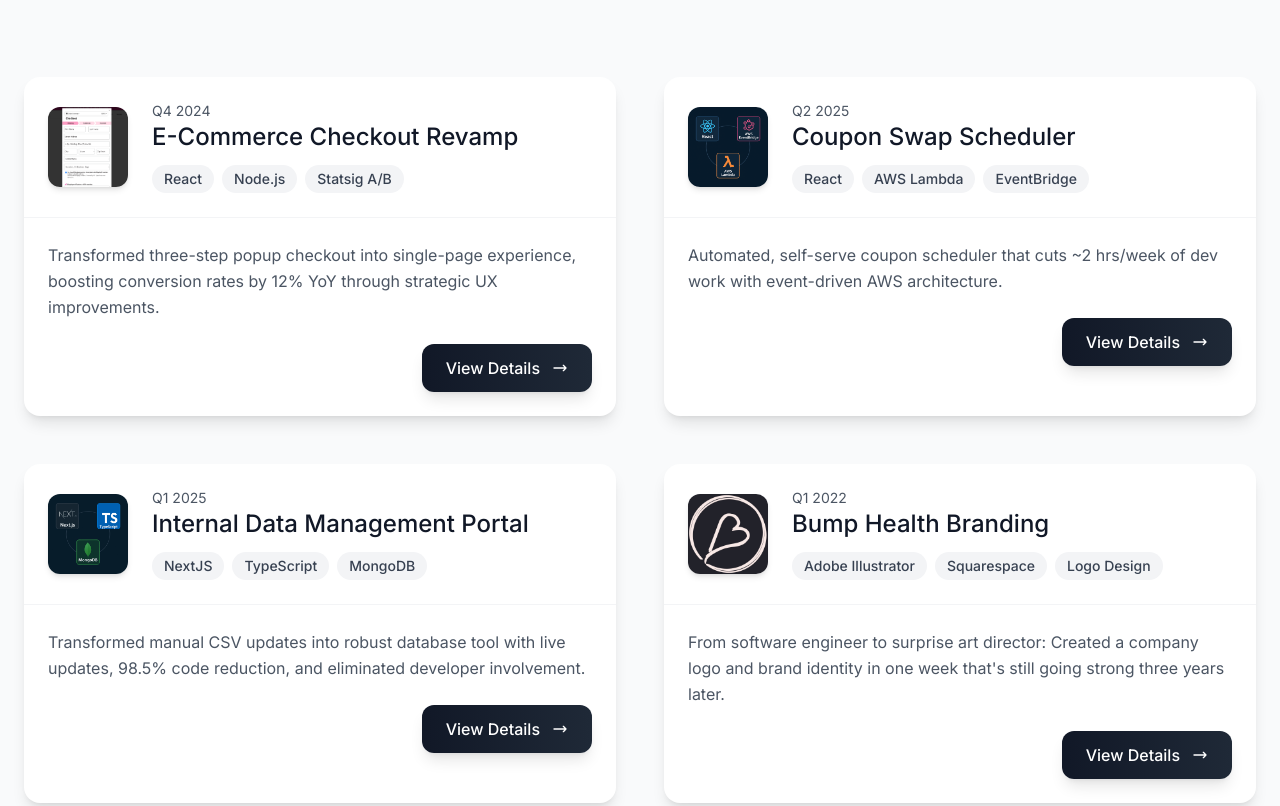
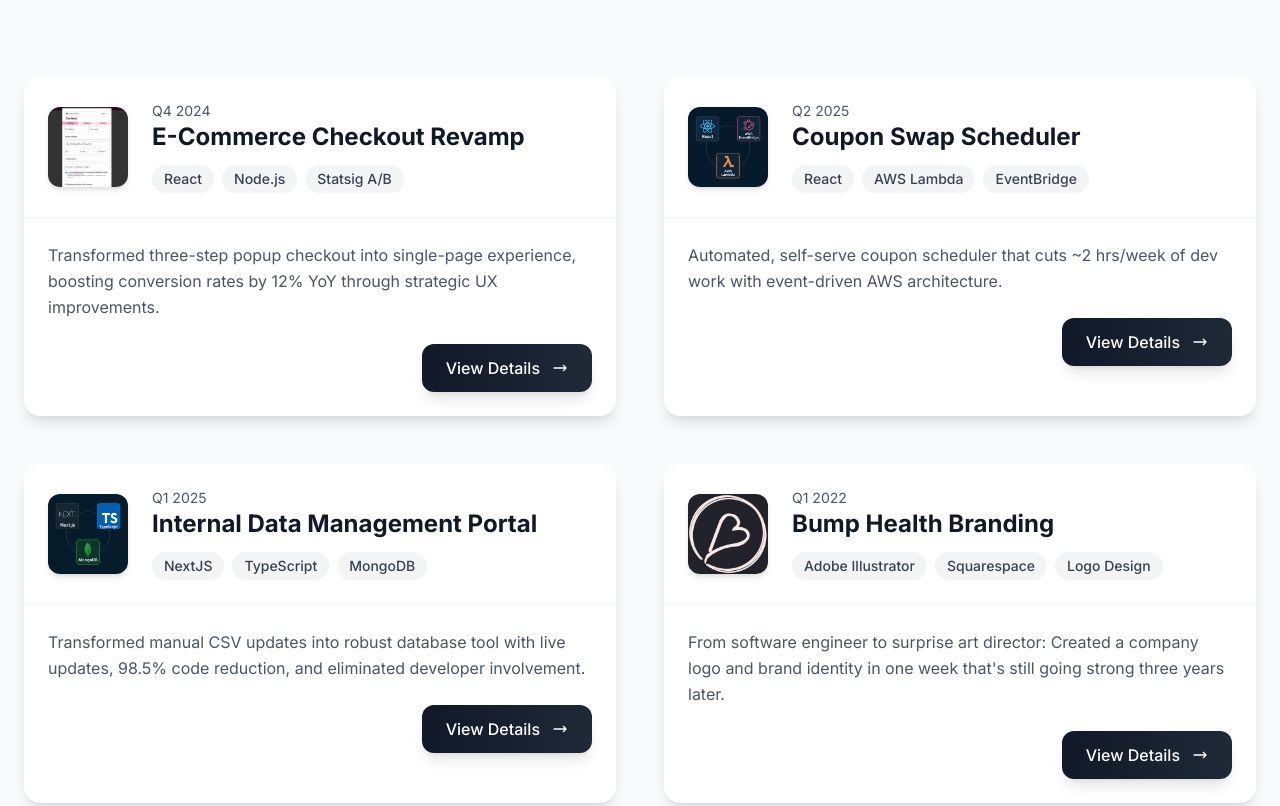
Before and after one commit to liaowow/portfolio, an Astro site: page / in a window 1280 px wide. Shown: the part 1847-2653 px from the top of the page. Built offline with nearby package versions, Linux system fonts and the light colour scheme; Astro itself is replaced by a stand-in of ours.

Commit message:
Tweak project title styling for improved emphasis and readability

```diff
--- a/src/components/Work.astro
+++ b/src/components/Work.astro
@@ -99,7 +99,7 @@ const projects = [
               <p class="text-sm text-gray-600 mb-0">
                 {project.time}
               </p>
-              <h3 class="text-xl md:text-2xl font-medium text-gray-900 group-hover:text-gray-700 transition-colors duration-300 leading-tight mb-3">
+              <h3 class="text-xl md:text-2xl font-bold text-gray-900 group-hover:text-gray-700 transition-colors duration-300 leading-tight mb-3">
                 {project.title}
               </h3>
               <!-- Tags -->
```
